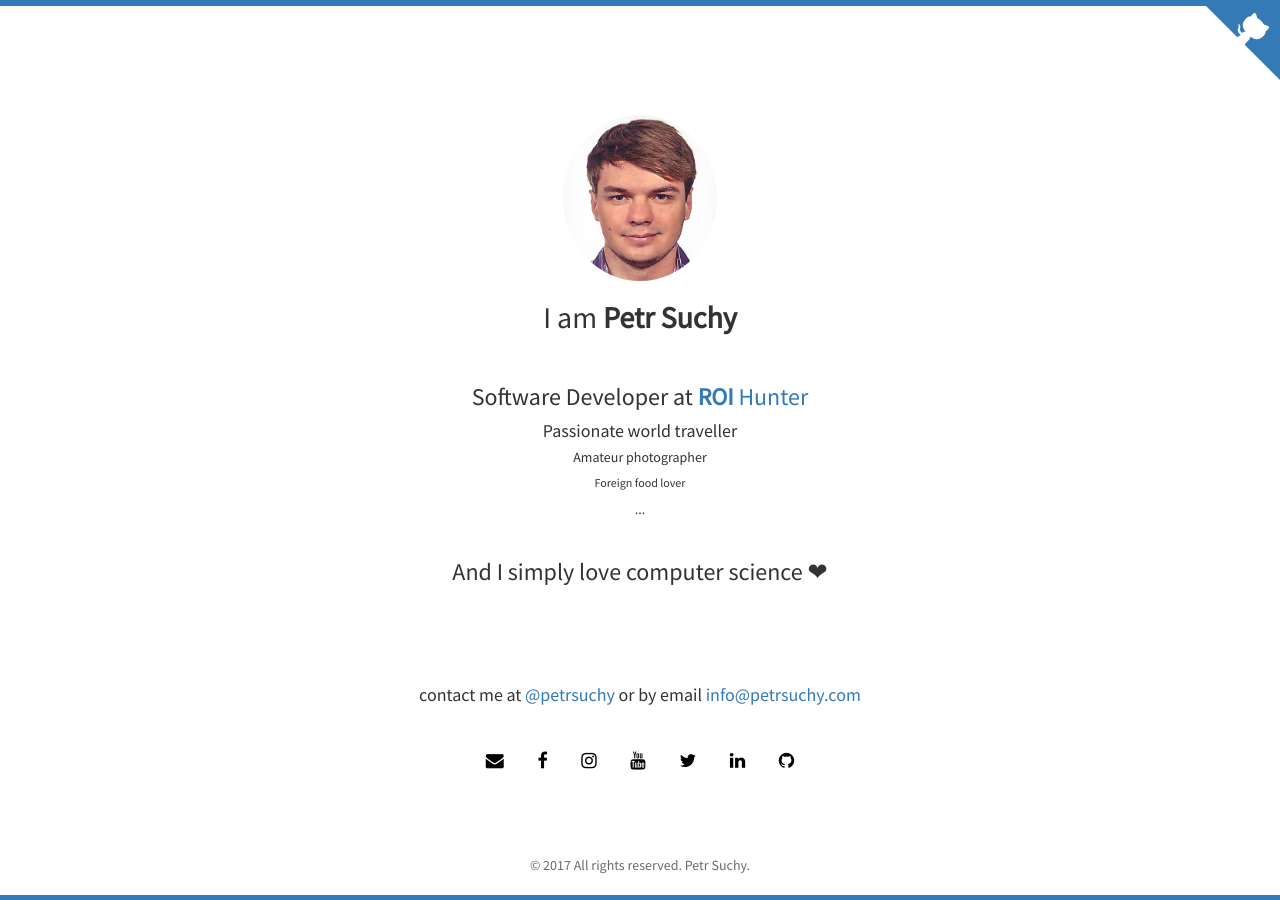
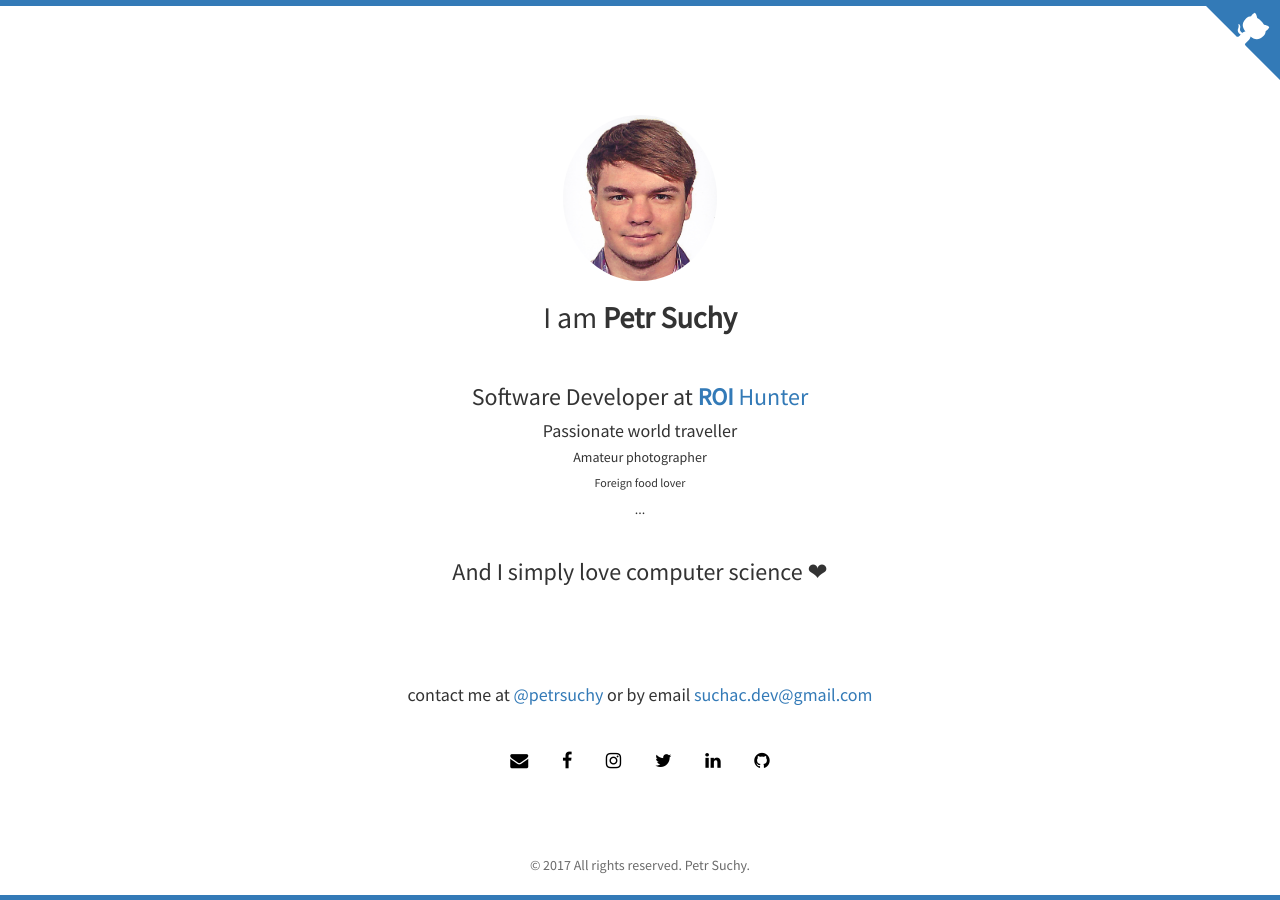
Before and after one commit to suchac/suchac.github.io, a Jekyll site: the page built from index.html, in a window 1280 px wide. Built offline with Jekyll 4.4.1, drawn with Linux system fonts in a browser that asks for light colours; nearby versions of some CDN libraries; the list of posts is cut into pages by our own code.

Commit message:
update email and remove youtube

```diff
--- a/_config.yml
+++ b/_config.yml
@@ -12,19 +12,18 @@
 
 # edit here to achieve your personal greatness
 #Comment out if you don't want disqus
-url: http://suchac.github.io/
+url: http://suchac.dev
 baseurl: /
 title: Petr Suchy
 author: Petr Suchy
 description: Personal resume and blog
 avatar: author.jpg
-email: info@petrsuchy.com
-github: suchac # username
+email: suchac.dev@gmail.com
+github: suchac
 facebook: psuchy15
 instagram: suchaac
 twitter: Suchac15
 linkedin: petrsuchy
-youtube: Pestret
 #stackoverflow: users/2114610/suchac   #e.g: users/2735833/proton1h1
 #disqus: username
 google_analytics: UA-92996473-1
--- a/index.html
+++ b/index.html
@@ -9,7 +9,7 @@
     </div>
     <h2>I am <strong>{{ site.author }}</strong></h2>
 
-        <br/>
+    <br />
 
     <h3>Software Developer at <a href="http://roihunter.com"><b>ROI</b> Hunter</a></h3>
 
@@ -18,13 +18,14 @@
     <h6>Foreign food lover</h6>
     <h7>...</h7>
 
-        <br/><br/>
+    <br /><br />
 
     <h3>And I simply love computer science &#10084;</h3>
 
-        <br/><br/><br/><br/>
+    <br /><br /><br /><br />
 
-        <h4>contact me at <a href="http://linkedin.com/{{ site.linkedin }}">@{{ site.linkedin }}</a> or by email <a href="mailto:{{ site.email }}">info@petrsuchy.com</a></h4>
+    <h4>contact me at <a href="http://linkedin.com/{{ site.linkedin }}">@{{ site.linkedin }}</a> or by email <a
+        href="mailto:{{ site.email }}">suchac.dev@gmail.com</a></h4>
 
     {% include social.html %}
   </div>
```
Lines whose indentation alone changed are shown as unchanged.
